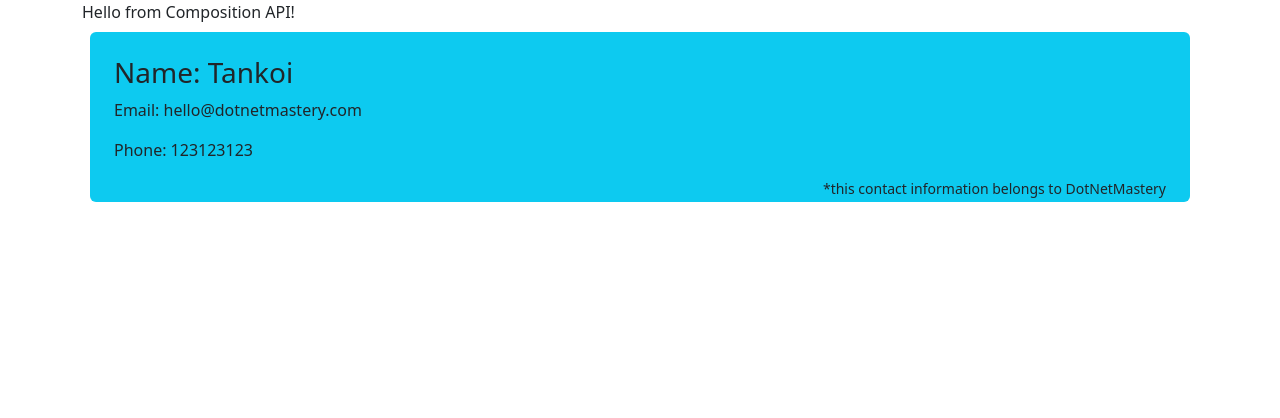
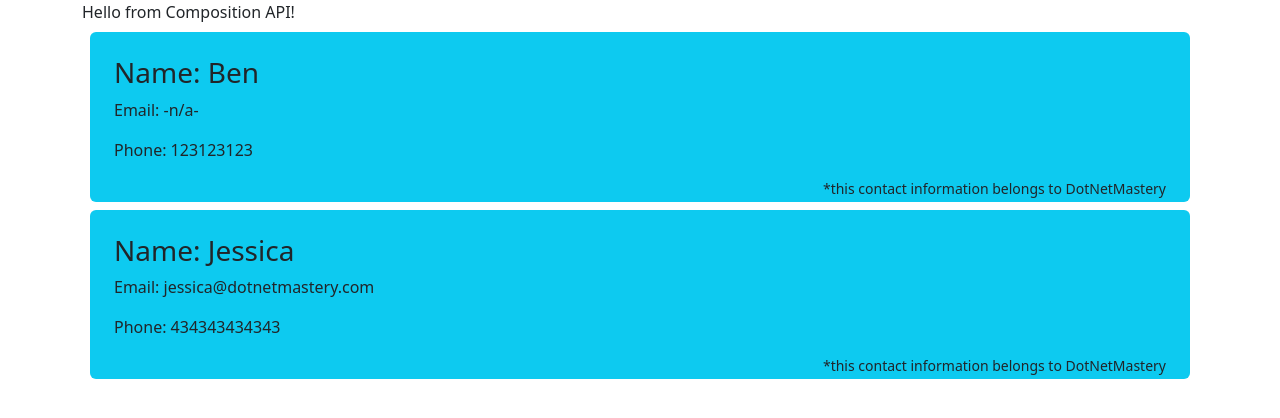
Before and after one commit to tankoi/vue-3-and-net-10-build-full-stack-real-world-app-2025, a Vue app in the folder Section 9 - Create Project/vue-components-demo/: page / in a window 1280 px wide. Shown: the top 418 px of the page. Built offline with nearby package versions, Linux system fonts and the light colour scheme.

Commit message:
83. Props and local variable

```diff
--- a/Section 9 - Create Project/vue-components-demo/src/App.vue
+++ b/Section 9 - Create Project/vue-components-demo/src/App.vue
@@ -1,7 +1,9 @@
 <template>
     <div class="container">
         <div>{{ message }}</div>
-        <contact name="Tankoi" :phone="123123123" :ownerName="contactsOwner"></contact>
+        <contact name="Ben" :phone="123123123" :ownerName="contactsOwner"></contact>
+        <contact name="Jessica" :phone="434343434343" :ownerName="contactsOwner" email="jessica@dotnetmastery.com">
+        </contact>
     </div>
 </template>
 
--- a/Section 9 - Create Project/vue-components-demo/src/components/Contact.vue
+++ b/Section 9 - Create Project/vue-components-demo/src/components/Contact.vue
@@ -10,18 +10,21 @@
 </template>
 
 <script setup>
-import { ref, defineProps } from 'vue';
-// Composition API code can go here
-const email = ref("hello@dotnetmastery.com");
 const props = defineProps({
     name: {
-        type: String
+        type: String,
+        required: true,
     },
     phone: {
         type: Number
     },
     ownerName: {
         type: String
+    },
+    email: {
+        type: String,
+        required: false,
+        default: "-n/a-"
     }
 });
 
```
